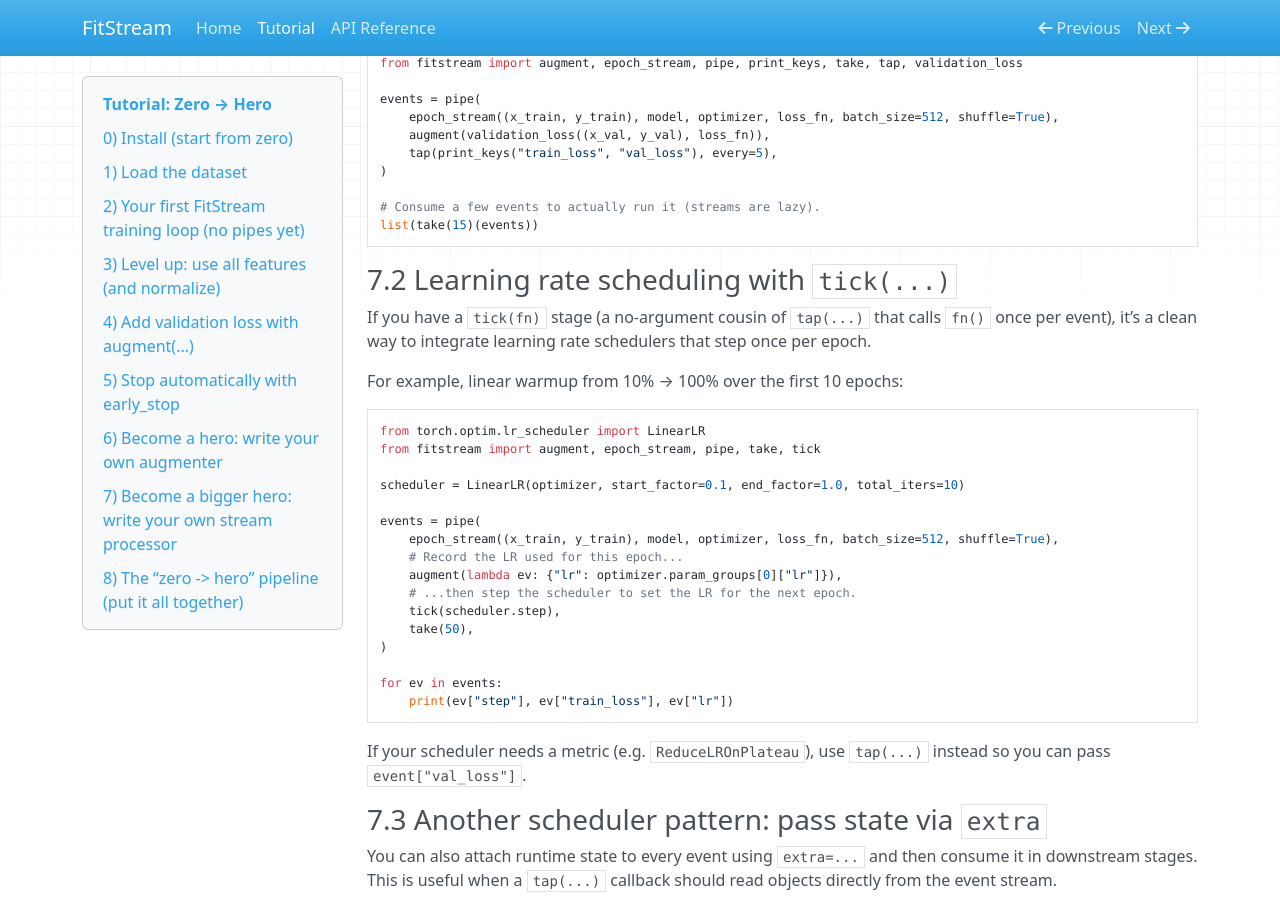
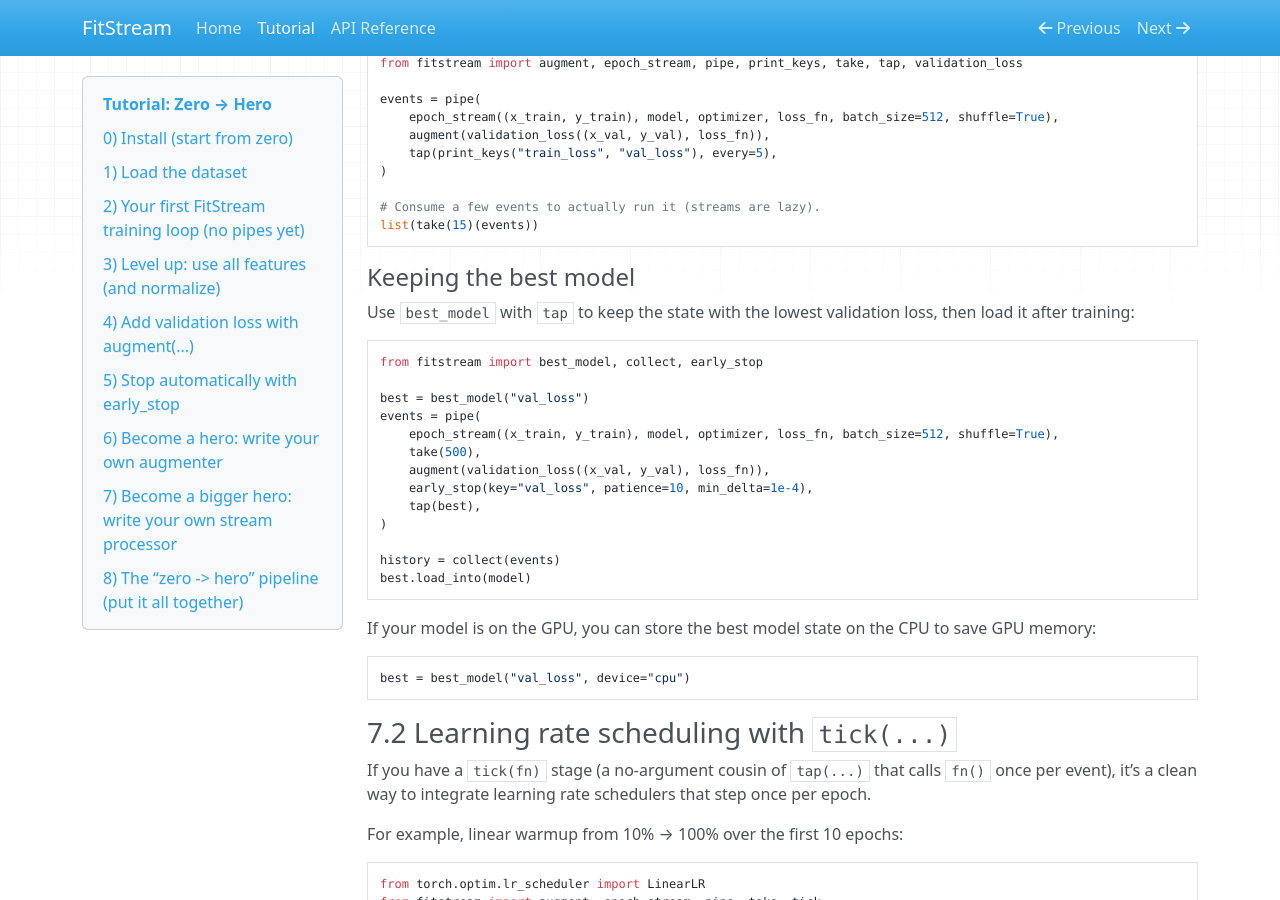
Before and after one commit to alexshtf/fitstream, an MkDocs documentation site: the page built from docs/tutorial.md, in a window 1280 px wide and 900 px high, scrolled down 6881 px. Built offline with MkDocs 1.6.1, drawn with Linux system fonts in a browser that asks for light colours; nearby versions of some CDN libraries; some of the changed text lies outside the part shown.

Commit message:
Add best-model tracking to the tutorial

````diff
--- a/docs/tutorial.md
+++ b/docs/tutorial.md
@@ -376,6 +376,32 @@ events = pipe(
 list(take(15)(events))
 ```
 
+#### Keeping the best model
+
+Use `best_model` with `tap` to keep the state with the lowest validation loss, then load it after training:
+
+```python
+from fitstream import best_model, collect, early_stop
+
+best = best_model("val_loss")
+events = pipe(
+    epoch_stream((x_train, y_train), model, optimizer, loss_fn, batch_size=512, shuffle=True),
+    take(500),
+    augment(validation_loss((x_val, y_val), loss_fn)),
+    early_stop(key="val_loss", patience=10, min_delta=1e-4),
+    tap(best),
+)
+
+history = collect(events)
+best.load_into(model)
+```
+
+If your model is on the GPU, you can store the best model state on the CPU to save GPU memory:
+
+```python
+best = best_model("val_loss", device="cpu")
+```
+
 ### 7.2 Learning rate scheduling with `tick(...)`
 
 If you have a `tick(fn)` stage (a no-argument cousin of `tap(...)` that calls `fn()` once per event), it’s a clean way
@@ -489,6 +515,7 @@ Here’s a complete training script with:
 - EMA smoothing of `val_loss`
 - periodic printing
 - early stopping
+- loading the best model state
 - max epoch cap (`take`)
 - saving results to JSONL
 
@@ -500,6 +527,7 @@ from torch import nn
 
 from fitstream import (
     augment,
+    best_model,
     collect_jsonl,
     early_stop,
     ema,
@@ -523,6 +551,7 @@ model = nn.Sequential(
 )
 optimizer = torch.optim.Adam(model.parameters(), lr=1e-2)
 loss_fn = nn.MSELoss()
+best = best_model("val_loss", device="cpu")
 
 events = pipe(
     epoch_stream((x_train, y_train), model, optimizer, loss_fn, batch_size=512, shuffle=True),
@@ -532,8 +561,10 @@ events = pipe(
     tap(print_keys("train_loss", "val_loss", "val_loss_ema", "param_l2"), every=10),
     take(500),
     early_stop(key="val_loss", patience=20, mode="min", min_delta=1e-4),
+    tap(best),
 )
 
 # Write the whole training history to disk (one JSON object per line).
 collect_jsonl(events, RUNS_DIR / "california_housing.jsonl")
+best.load_into(model)
 ```
````
